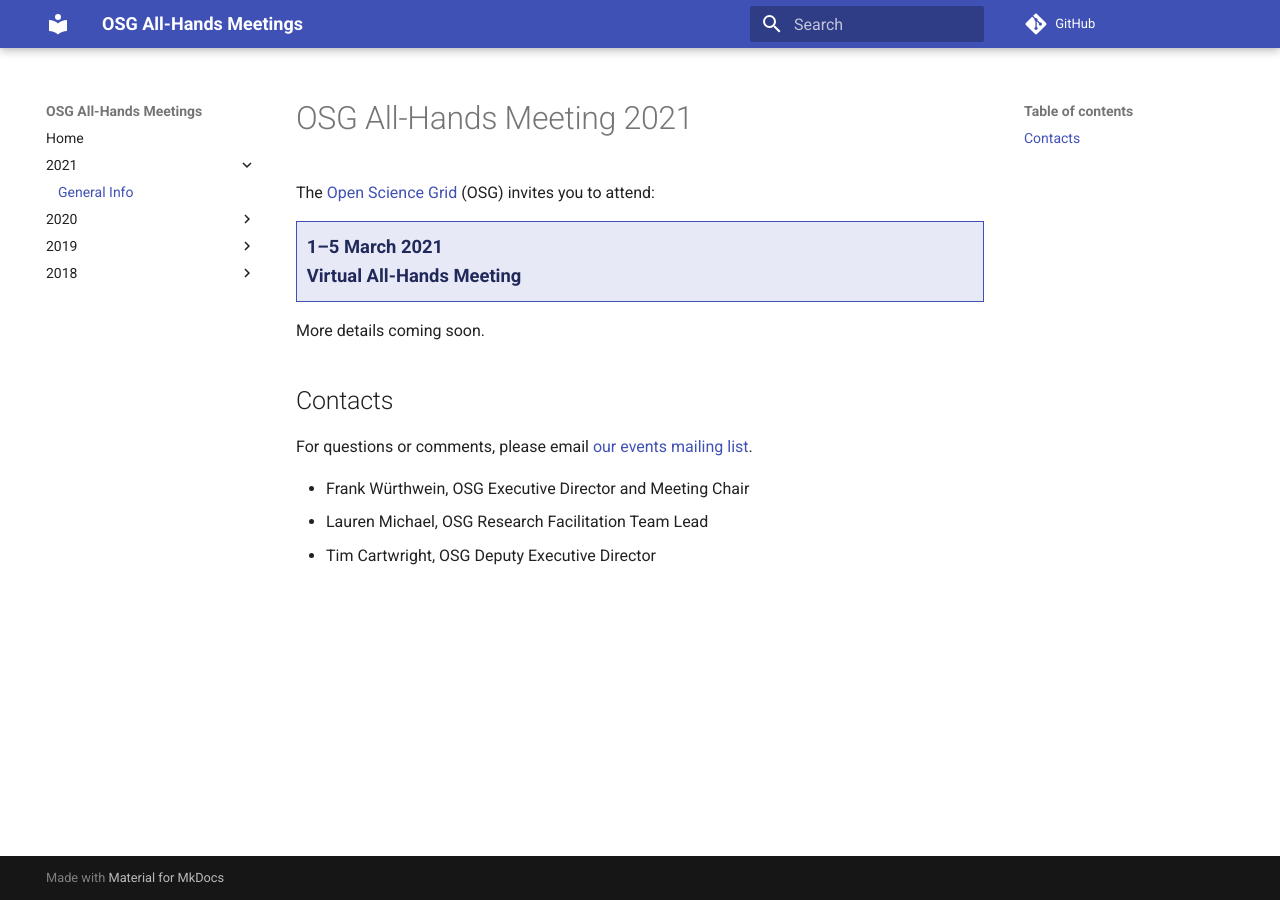
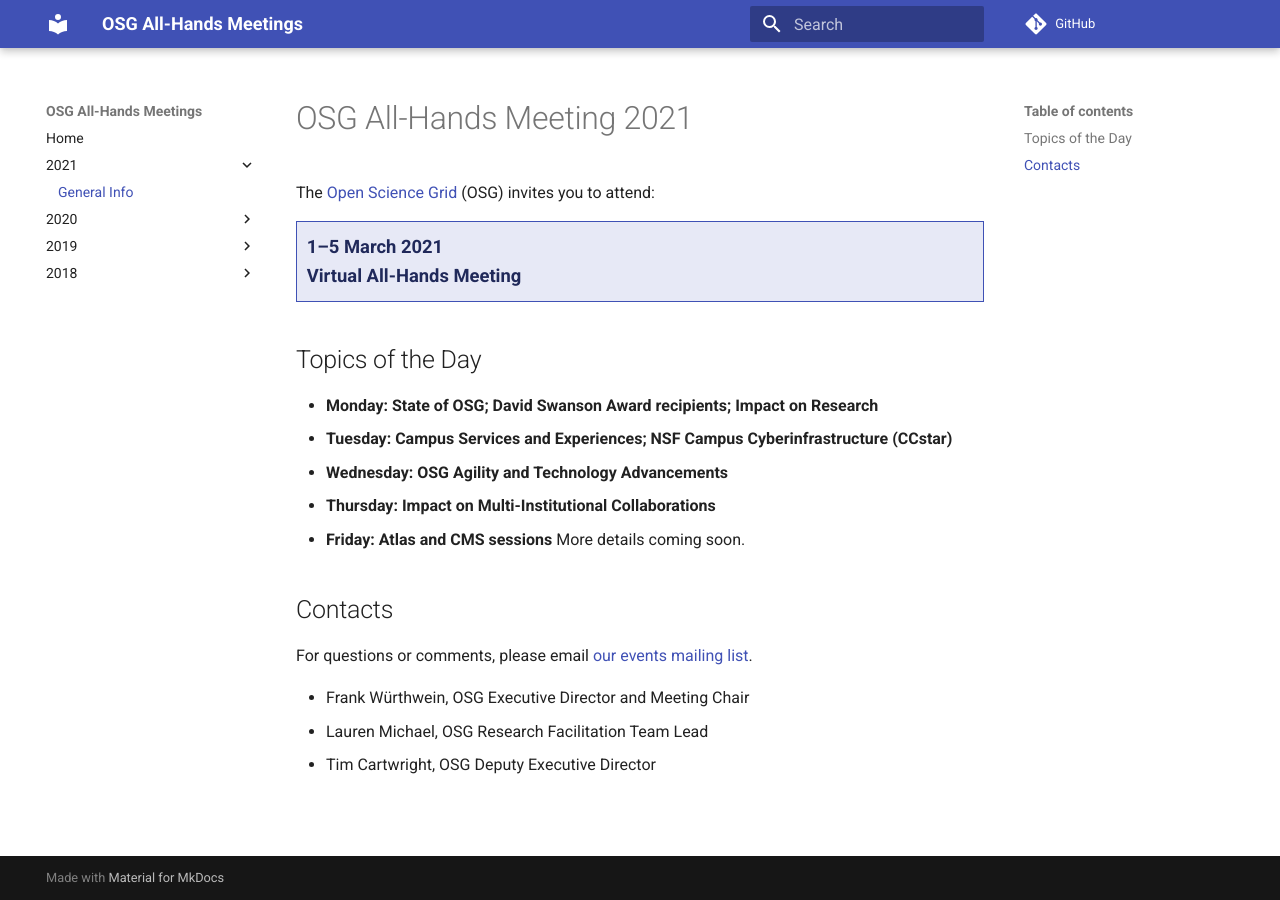
Before and after one commit to osg-htc/all-hands, an MkDocs documentation site: the page built from docs/2021/index.md, in a window 1280 px wide. Built offline with MkDocs 1.6.1 and Material for MkDocs 9.7.7, drawn with Linux system fonts in a browser that asks for light colours; comment, search, counter and statistics services are not loaded.

Commit message:
Update index.md

```diff
--- a/docs/2021/index.md
+++ b/docs/2021/index.md
@@ -9,6 +9,13 @@
   Virtual All-Hands Meeting
 </div>
 
+## Topics of the Day
+
+* **Monday: State of OSG; David Swanson Award recipients; Impact on Research**
+* **Tuesday: Campus Services and Experiences; NSF Campus Cyberinfrastructure (CCstar)**
+* **Wednesday: OSG Agility and Technology Advancements**
+* **Thursday: Impact on Multi-Institutional Collaborations**
+* **Friday: Atlas and CMS sessions**
 More details coming soon.
 
 ## Contacts
```
